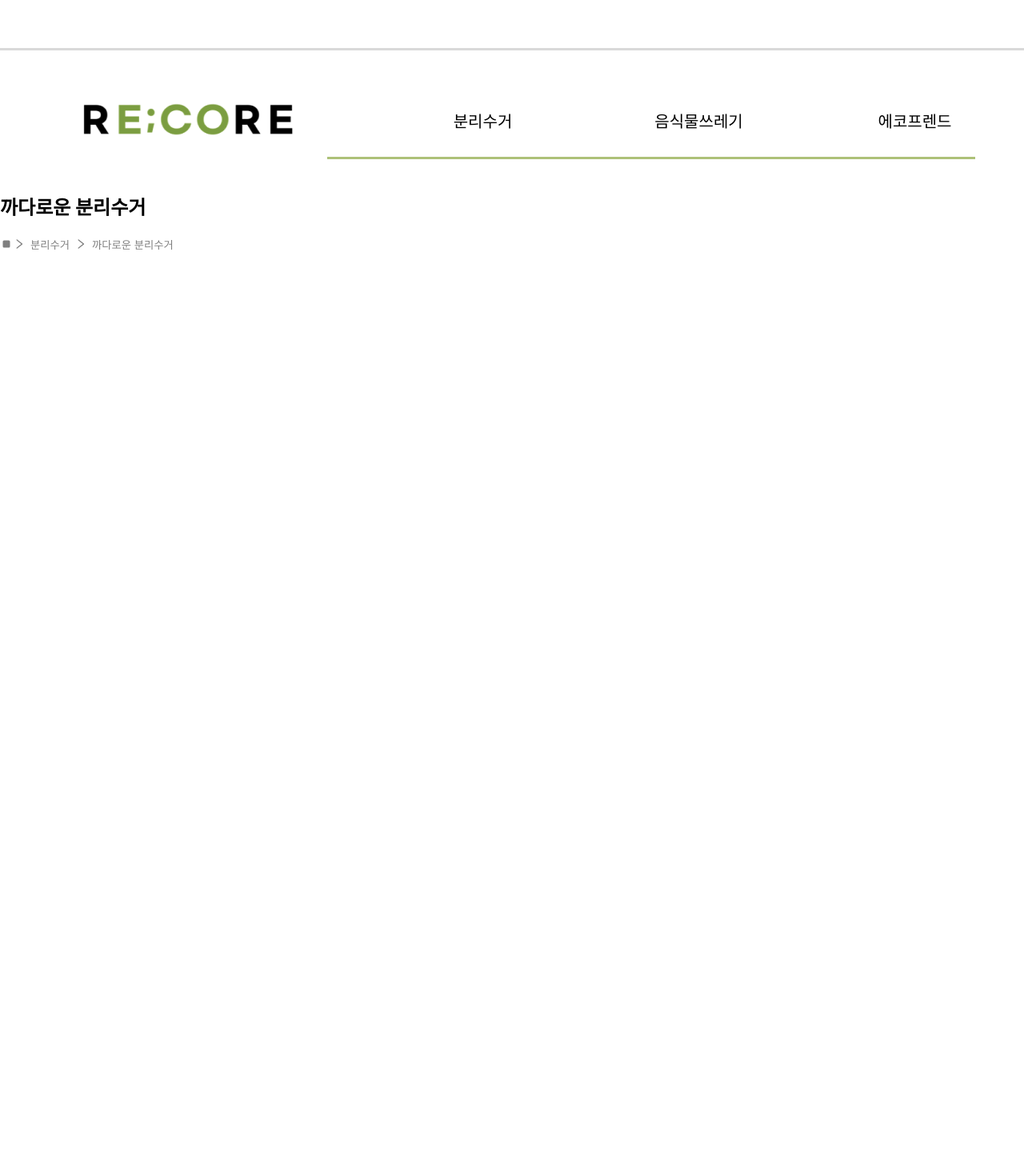
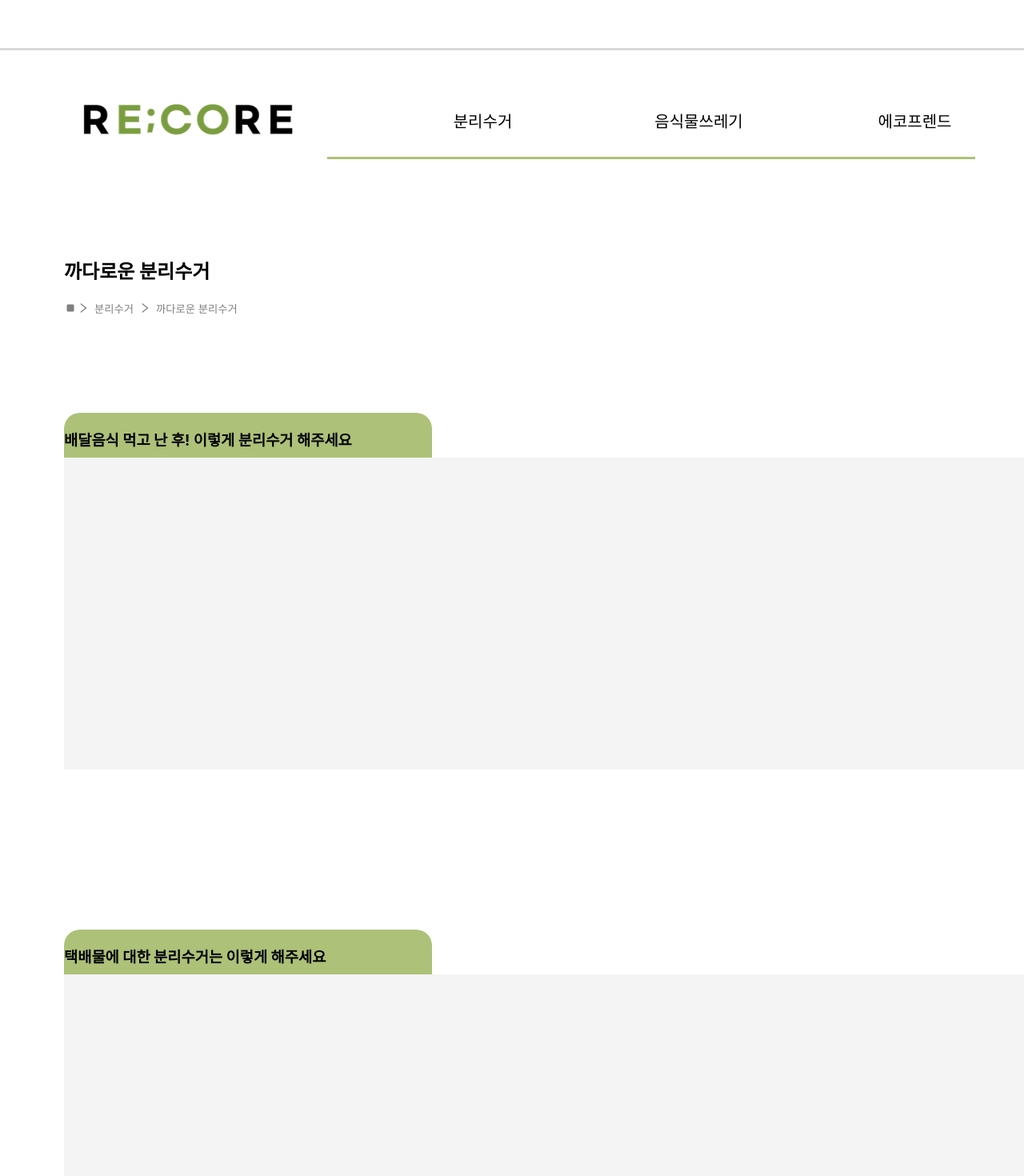
Before and after one commit to recore15/Recore_Front, a React (Create React App) app: page /difficult in a window 1280 px wide. Shown: the top 1470 px of the page at 80% size. Before the commit the page ends 800 px from the top, so only its background shows below. Built offline with nearby package versions, Linux system fonts and the light colour scheme.

Commit message:
feat: 까다로운 분리수거 틀 완성

```diff
--- a/src/App.css
+++ b/src/App.css
@@ -287,3 +287,30 @@
   font-size: 24px;
   width: 342px;
 }
+
+.Difficult .block {
+  display: flex;
+}
+.Difficult .block .blank {
+  width: 400px;
+}
+.Difficult .block .main {
+  flex-direction: column;
+  display: flex;
+}
+.Difficult .block .main h2 {
+  margin-top: 100px;
+}
+.Difficult .block .title {
+  margin-top: 120px;
+  background-color: #adc178;
+  width: 460px;
+  height: 56px;
+  border-radius: 20px 20px 0px 0px;
+}
+.Difficult .block .content {
+  height: 390px;
+  width: 1200px;
+  background-color: #f4f4f4;
+  margin-bottom: 80px;
+}
--- a/src/page/recycle/Difficult.js
+++ b/src/page/recycle/Difficult.js
@@ -5,13 +5,28 @@ const Difficult = () => {
   return (
     <div className="Difficult">
       <Menu_Bar />
-      <div className="title">
-        <div className="name">
-          <div className="block"></div>
+      <div className="block">
+        <div className="blank"></div>
+        <div className="main">
           <h2>까다로운 분리수거</h2>
-          <div className="block"></div>
+          <Position title1={"분리수거"} title2={"까다로운 분리수거"} />
+          <div className="title">
+            <h3>배달음식 먹고 난 후! 이렇게 분리수거 해주세요</h3>
+          </div>
+          <div className="content"></div>
+          <div className="title">
+            <h3>택배물에 대한 분리수거는 이렇게 해주세요</h3>
+          </div>
+          <div className="content"></div>
+          <div className="title">
+            <h3>복합재료에 대한 분리수거는 이렇게 해주세요</h3>
+          </div>
+          <div className="content"></div>
+          <div className="title">
+            <h3>대형 폐기물에 대한 분리수거는 이렇게 해주세요</h3>
+          </div>
+          <div className="content"></div>
         </div>
-        <Position title1={"분리수거"} title2={"까다로운 분리수거"} />
       </div>
     </div>
   );
```
